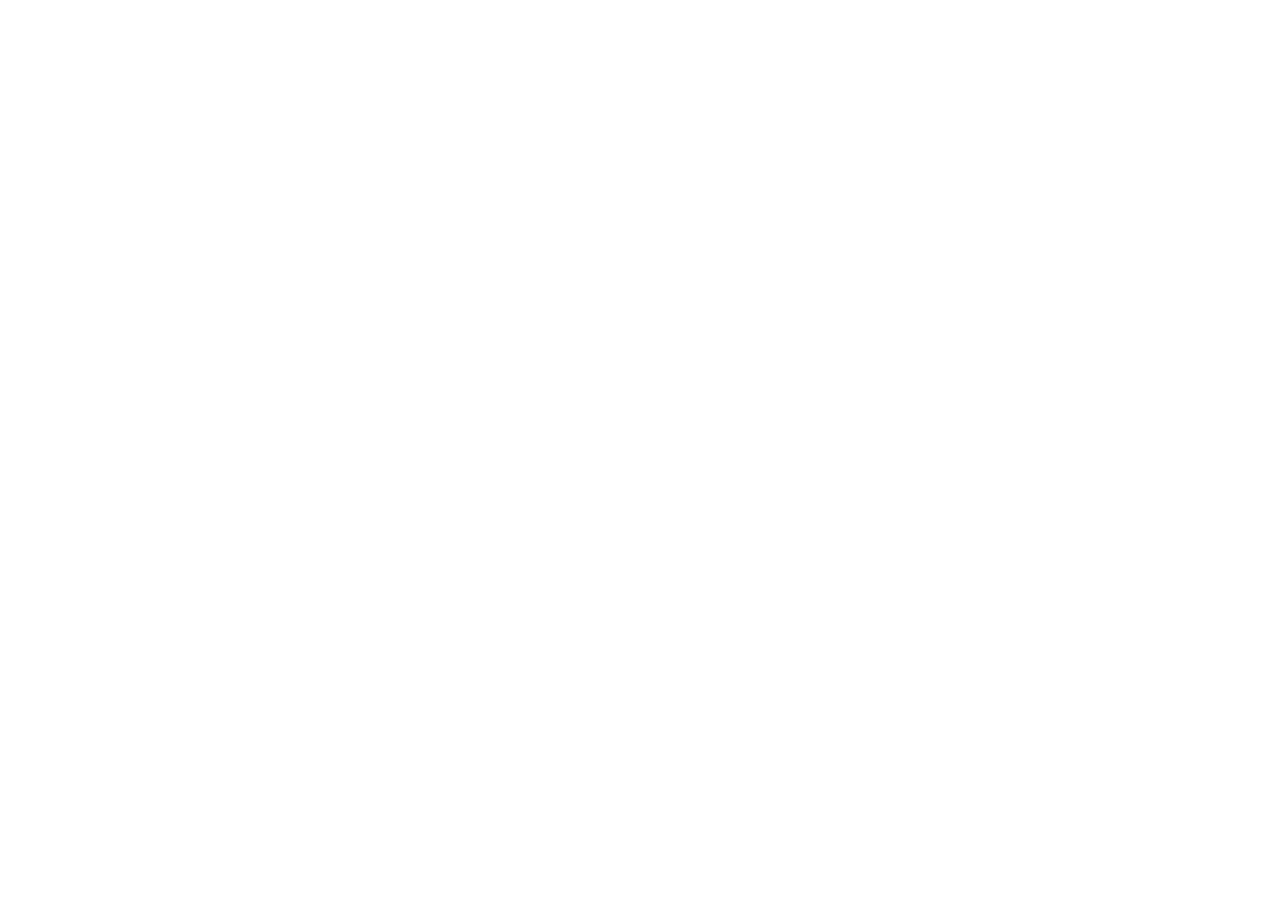
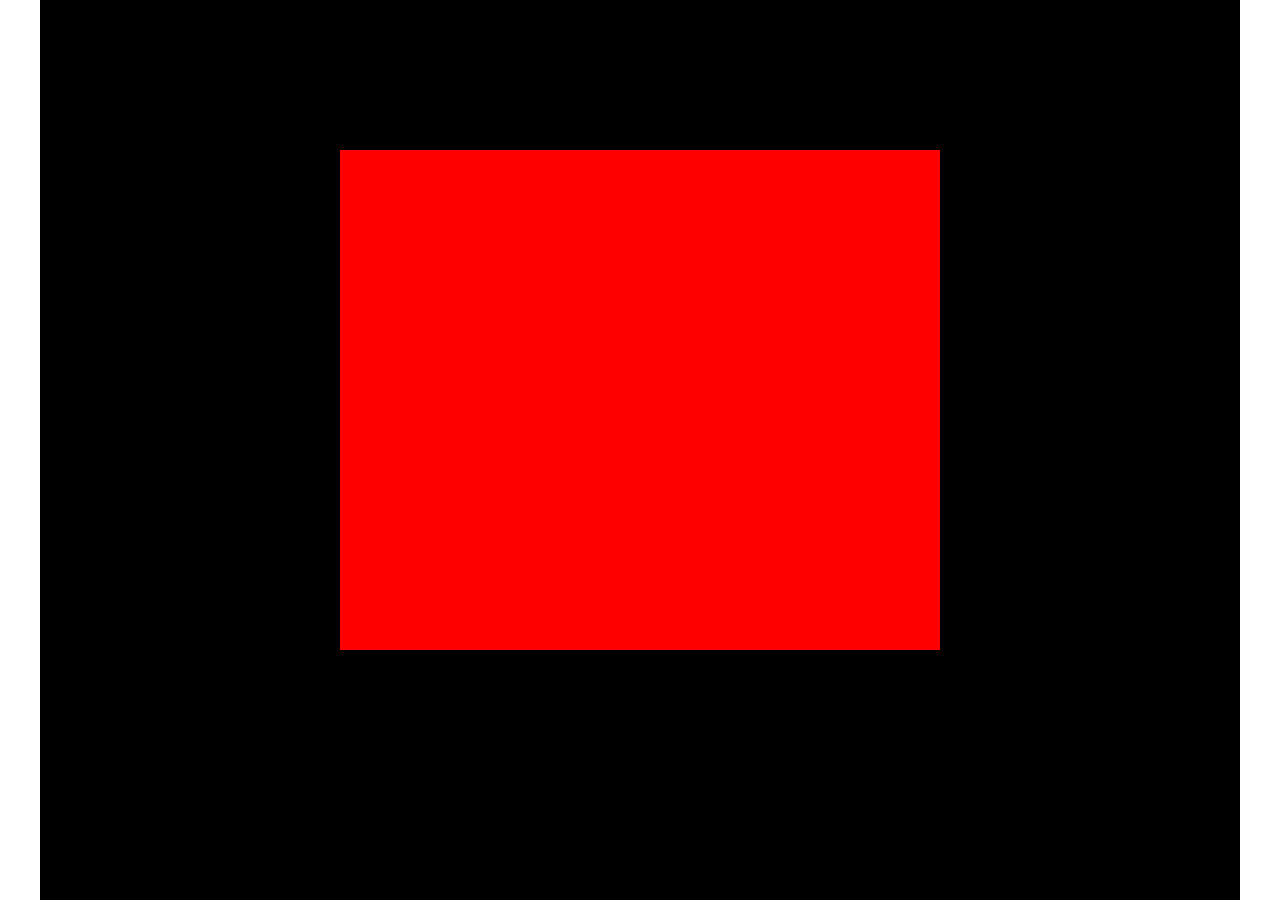
Before and after one commit to senryo0909/clock, a plain HTML site: page index.html in a window 1280 px wide. Before the commit the page ends 800 px from the top, so only its background shows below. Drawn offline with Linux system fonts and the light colour scheme; files that its build step writes are made by us from their sources.

Commit message:
modify:fix-center

```diff
--- a/index.html
+++ b/index.html
@@ -4,7 +4,7 @@
     <meta charset="UTF-8">
     <meta http-equiv="X-UA-Compatible" content="IE=edge">
     <meta name="viewport" content="width=device-width, initial-scale=1.0">
-    <link rel="stylesheet" href="style.css">
+    <link rel="stylesheet" href="./style/style.css">
     <title>Document</title>
 </head>
 <body>
--- /dev/null
+++ b/style/style.scss
@@ -0,0 +1,22 @@
+body{
+
+.main{
+    width: 1200px;
+    height: 1000px;
+    position: absolute;
+    top: 50%;
+    left: 50%;
+    transform: translate(-50%,-50% );
+    background-color: black;
+
+     .round{
+          position: absolute;
+          top: 50%;
+          left: 50%;
+          transform:translate(-50%, -50%);
+          width: 600px;
+          height: 500px;
+         background-color: red;
+    }
+}
+}
```
Also changed, not shown: style/style.css, 1 other file.
